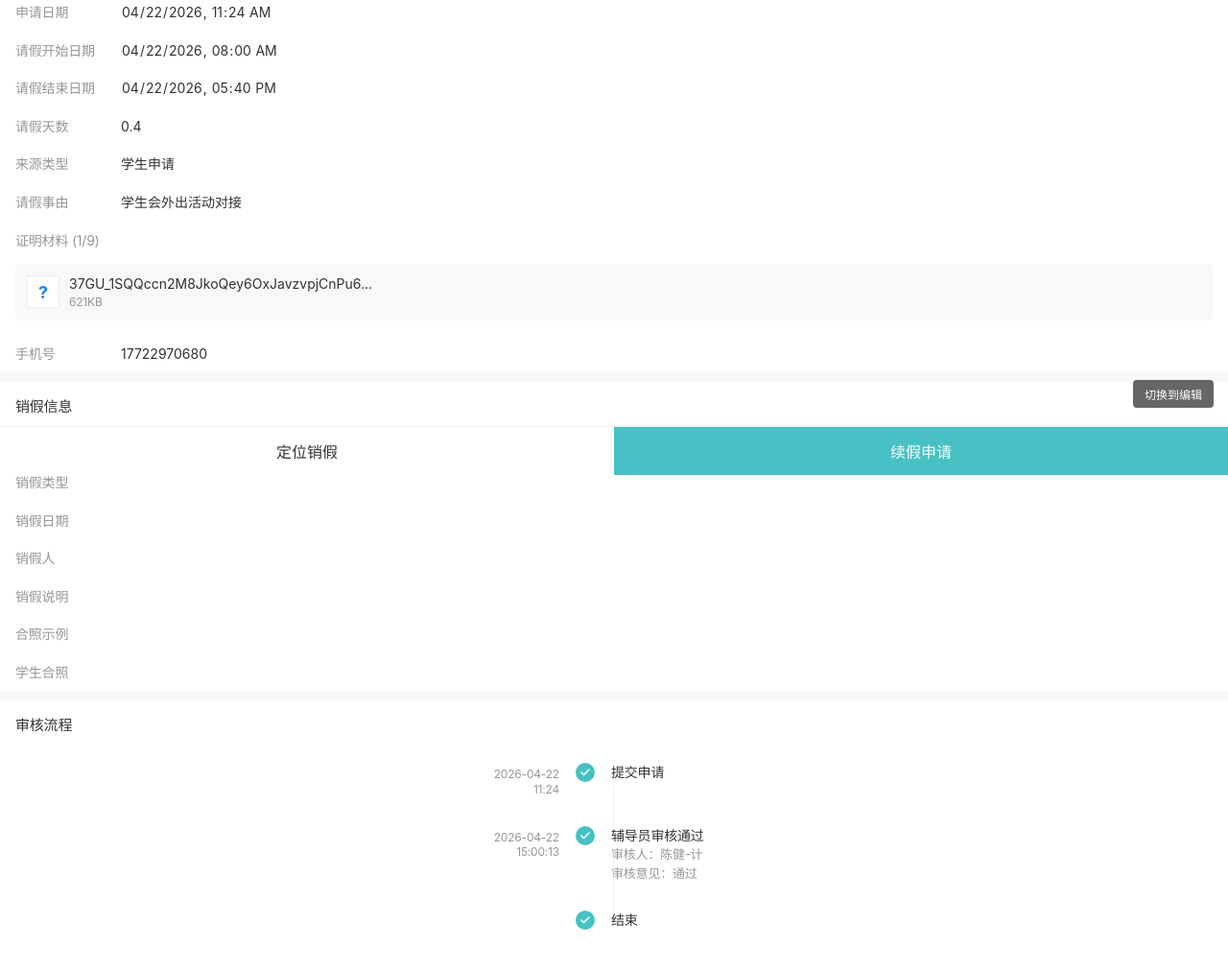
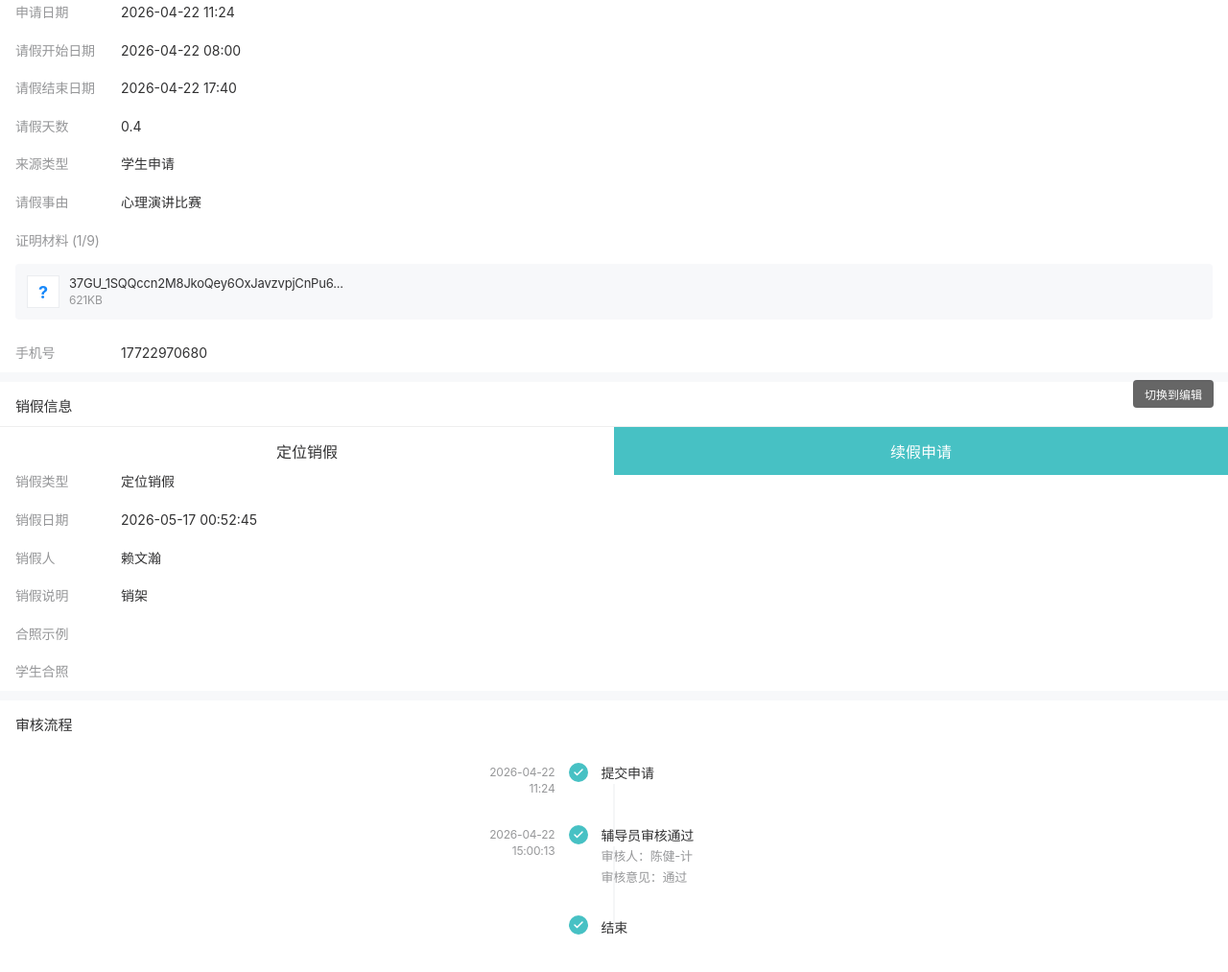
Before and after one commit to guage9288/Sign-in, a plain HTML site: page index.html in a window 1280 px wide. Shown: the part 305-1318 px from the top of the page at 96% size. Drawn offline with Linux system fonts and the light colour scheme.

Commit message:
Update index.html

```diff
--- a/index.html
+++ b/index.html
@@ -31,7 +31,7 @@
             position: sticky; top: 0; z-index: 100;
         }
 
-        /* 顶部销假状态标志 */
+        /* 状态标志 */
         .status-header {
             background: #fff;
             padding: 12px 16px;
@@ -42,7 +42,6 @@
             font-weight: 500;
             border-bottom: 1px solid var(--border-color);
         }
-        .status-header .check-icon { margin-right: 8px; width: 18px; height: 18px; }
 
         .section { background: #fff; margin-bottom: 10px; }
         .section-title { padding: 14px 16px 10px; font-size: 15px; font-weight: 500; }
@@ -51,7 +50,7 @@
         .cell-label { width: 110px; color: var(--text-sub); flex-shrink: 0; }
         .cell-value { flex-grow: 1; color: var(--text-main); word-break: break-all; }
 
-        /* 附件样式 */
+        /* 附件模块 */
         .attachment-box {
             margin: 5px 16px 15px;
             padding: 12px;
@@ -74,29 +73,36 @@
             background: transparent; color: var(--text-main); padding: 0; font-size: 14px;
         }
 
-        input[type="datetime-local"]::-webkit-calendar-picker-indicator { display: none; -webkit-appearance: none; }
-
+        /* 模式控制 */
         .edit-mode input { border-bottom: 1px dashed #4fc08d; }
         .preview-mode input { border-bottom: none; pointer-events: none; }
         .preview-mode .status-header { display: flex; }
         .edit-mode .status-header { display: none; }
 
-        /* 审核流程 */
+        /* --- 审核流程对齐优化 --- */
         .steps { padding: 20px 0; display: flex; flex-direction: column; align-items: center; }
         .step-item { position: relative; width: 100%; display: flex; justify-content: center; padding-bottom: 30px; }
+
+        /* 时间轴线 */
         .step-item::after {
-            content: ""; position: absolute; left: 50%; top: 24px; bottom: 0; width: 1px;
+            content: ""; position: absolute; left: 50%; top: 22px; bottom: -10px; width: 1px;
             background: #ebedf0; transform: translateX(-50%); z-index: 1;
         }
         .step-item:last-child::after { display: none; }
-        .step-left { width: 100px; text-align: right; padding-right: 15px; font-size: 12px; color: var(--text-sub); line-height: 1.3; padding-top: 4px; }
-        .step-icon-wrapper { position: relative; z-index: 2; width: 24px; background: #fff; display: flex; justify-content: center; }
+
+        .step-left {
+            width: 85px; text-align: right; padding-right: 12px; font-size: 12px;
+            color: var(--text-sub); line-height: 1.4; padding-top: 2px; flex-shrink: 0;
+        }
+        .step-icon-wrapper { position: relative; z-index: 2; width: 24px; background: #fff; display: flex; justify-content: center; flex-shrink: 0; }
+
         .check-circle {
             width: 20px; height: 20px; background-color: var(--icon-cyan); border-radius: 50%;
             display: flex; align-items: center; justify-content: center;
         }
         .check-circle svg { width: 12px; height: 12px; fill: none; stroke: white; stroke-width: 3; stroke-linecap: round; stroke-linejoin: round; }
-        .step-right { width: 160px; padding-left: 15px; font-size: 14px; line-height: 1.4; }
+
+        .step-right { width: 160px; padding-left: 12px; font-size: 14px; line-height: 1.5; flex-shrink: 0; }
 
         /* 底部按钮 */
         .footer { position: fixed; bottom: 0; width: 100%; height: 50px; display: flex; background: #fff; border-top: 1px solid #eee; z-index: 100; }
@@ -115,7 +121,7 @@
 <button id="mode-btn" onclick="toggleMode()">切换到编辑</button>
 <div class="section">
     <div class="section-title">去向信息</div>
-    <div class="cell"><div class="cell-label">是否出校</div><div class="cell-value"><input type="text" value="是"></div></div>
+    <div class="cell"><div class="cell-label">是否出校</div><div class="cell-value"><input type="text" value="否"></div></div>
 </div>
 
 <div class="section">
@@ -124,17 +130,17 @@
     <div class="cell"><div class="cell-label">学期</div><div class="cell-value"><input type="text" value="第二学期"></div></div>
     <div class="cell"><div class="cell-label">请假类型</div><div class="cell-value"><input type="text" value="公假"></div></div>
     <div class="cell"><div class="cell-label">请假性质</div><div class="cell-value"><input type="text" value="因公请假"></div></div>
-    <div class="cell"><div class="cell-label">申请日期</div><div class="cell-value"><input type="datetime-local" value="2026-04-22T11:24"></div></div>
-    <div class="cell"><div class="cell-label">请假开始日期</div><div class="cell-value"><input type="datetime-local" value="2026-04-22T08:00"></div></div>
-    <div class="cell"><div class="cell-label">请假结束日期</div><div class="cell-value"><input type="datetime-local" value="2026-04-22T17:40"></div></div>
-    <div class="cell"><div class="cell-label">请假天数</div><div class="cell-value"><input type="number" value="0.4" step="0.1"></div></div>
+    <div class="cell"><div class="cell-label">申请日期</div><div class="cell-value"><input type="text" value="2026-04-22 11:24"></div></div>
+    <div class="cell"><div class="cell-label">请假开始日期</div><div class="cell-value"><input type="text" value="2026-04-22 08:00"></div></div>
+    <div class="cell"><div class="cell-label">请假结束日期</div><div class="cell-value"><input type="text" value="2026-04-22 17:40"></div></div>
+    <div class="cell"><div class="cell-label">请假天数</div><div class="cell-value"><input type="text" value="0.4"></div></div>
     <div class="cell"><div class="cell-label">来源类型</div><div class="cell-value"><input type="text" value="学生申请"></div></div>
-    <div class="cell"><div class="cell-label">请假事由</div><div class="cell-value"><input type="text" value="学生会外出活动对接"></div></div>
+    <div class="cell"><div class="cell-label">请假事由</div><div class="cell-value"><input type="text" value="心理演讲比赛"></div></div>
     <div class="cell"><div class="cell-label">证明材料 (1/9)</div></div>
     <div class="attachment-box">
         <div class="file-icon">?</div>
         <div class="file-info">
-            <div class="file-name"><input type="text" value="37GU_1SQQccn2M8JkoQey6OxJavzvpjCnPu6..."></div>
+            <div class="file-name">37GU_1SQQccn2M8JkoQey6OxJavzvpjCnPu6...</div>
             <div class="file-size">621KB</div>
         </div>
     </div>
@@ -143,11 +149,11 @@
 
 <div class="section">
     <div class="section-title">销假信息</div>
-    <div class="cell"><div class="cell-label">销假状态</div><div class="cell-value" style="color:#47c1c4"><input type="text" value="未销假"></div></div>
-    <div class="cell"><div class="cell-label">销假类型</div><div class="cell-value"><input type="text" value=""></div></div>
-    <div class="cell"><div class="cell-label">销假日期</div><div class="cell-value"><input type="text" value=""></div></div>
-    <div class="cell"><div class="cell-label">销假人</div><div class="cell-value"><input type="text" value=""></div></div>
-    <div class="cell"><div class="cell-label">销假说明</div><div class="cell-value"><input type="text" value=""></div></div>
+    <div class="cell"><div class="cell-label">销假状态</div><div class="cell-value" style="color:#47c1c4"><input type="text" value="已销假"></div></div>
+    <div class="cell"><div class="cell-label">销假类型</div><div class="cell-value"><input type="text" value="定位销假"></div></div>
+    <div class="cell"><div class="cell-label">销假日期</div><div class="cell-value"><input type="text" value="2026-05-17 00:52:45"></div></div>
+    <div class="cell"><div class="cell-label">销假人</div><div class="cell-value"><input type="text" value="赖文瀚"></div></div>
+    <div class="cell"><div class="cell-label">销假说明</div><div class="cell-value"><input type="text" value="销架"></div></div>
     <div class="cell"><div class="cell-label">合照示例</div><div class="cell-value"></div></div>
     <div class="cell"><div class="cell-label">学生合照</div><div class="cell-value"></div></div>
 </div>
@@ -157,12 +163,16 @@
     <div class="steps">
         <div class="step-item">
             <div class="step-left">2026-04-22<br>11:24</div>
-            <div class="step-icon-wrapper"><div class="check-circle"><svg viewBox="0 0 24 24"><path d="M20 6L9 17L4 12"></path></svg></div></div>
+            <div class="step-icon-wrapper">
+                <div class="check-circle"><svg viewBox="0 0 24 24"><path d="M20 6L9 17L4 12"></path></svg></div>
+            </div>
             <div class="step-right">提交申请</div>
         </div>
         <div class="step-item">
             <div class="step-left">2026-04-22<br>15:00:13</div>
-            <div class="step-icon-wrapper"><div class="check-circle"><svg viewBox="0 0 24 24"><path d="M20 6L9 17L4 12"></path></svg></div></div>
+            <div class="step-icon-wrapper">
+                <div class="check-circle"><svg viewBox="0 0 24 24"><path d="M20 6L9 17L4 12"></path></svg></div>
+            </div>
             <div class="step-right">
                 辅导员审核通过<br>
                 <span style="color:#969799; font-size:13px">审核人：陈健-计</span><br>
@@ -171,8 +181,10 @@
         </div>
         <div class="step-item">
             <div class="step-left"></div>
-            <div class="step-icon-wrapper"><div class="check-circle"><svg viewBox="0 0 24 24"><path d="M20 6L9 17L4 12"></path></svg></div></div>
-            <div class="step-right">结束</div>
+            <div class="step-icon-wrapper">
+                <div class="check-circle"><svg viewBox="0 0 24 24"><path d="M20 6L9 17L4 12"></path></svg></div>
+            </div>
+            <div class="step-right" style="padding-top:2px">结束</div>
         </div>
     </div>
 </div>
```
